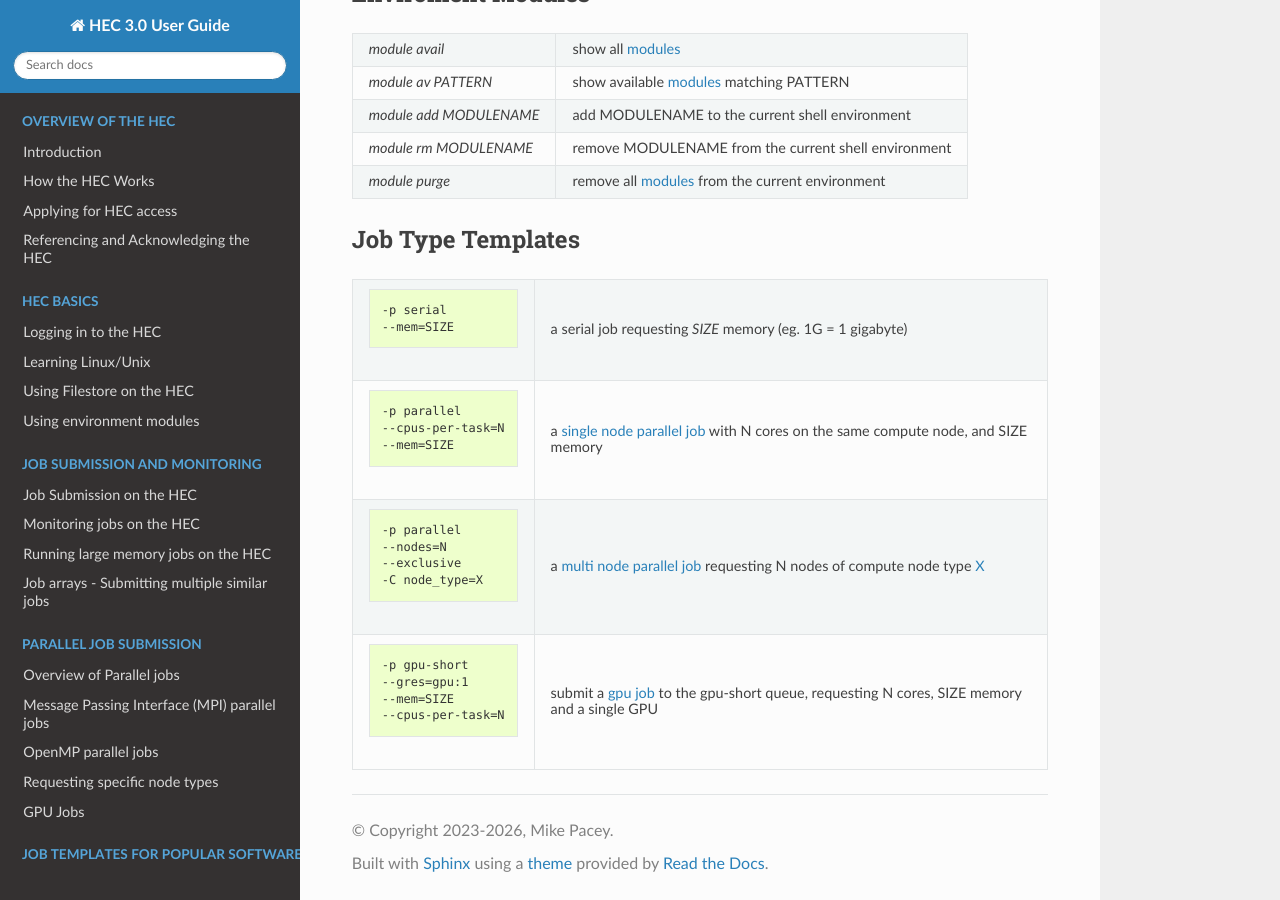
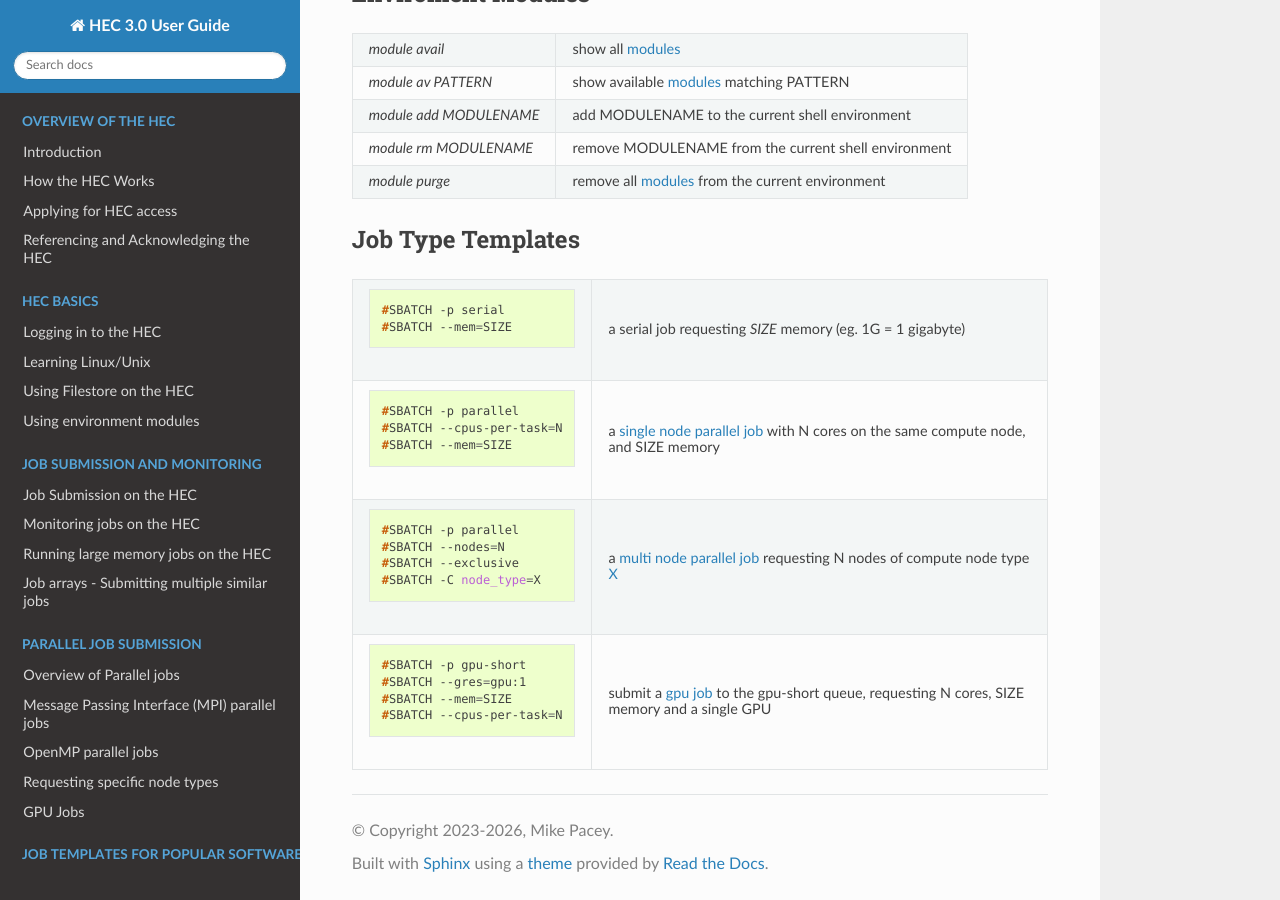
Before and after one commit to MikePacey/Lancaster-HEC, a Sphinx documentation site: the page built from docs/cheatsheet.rst, in a window 1280 px wide and 900 px high, scrolled down 1004 px. Built offline with Sphinx 7.4.7 and the Read the Docs theme 3.1.0, drawn with Linux system fonts in a browser that asks for light colours; formulas are drawn with MathJax 3.

```diff
--- a/docs/cheatsheet.rst
+++ b/docs/cheatsheet.rst
@@ -73,26 +73,26 @@ Job Type Templates
 
   * - .. code-block:: console
 
-         -p serial
-         --mem=SIZE
+         #SBATCH -p serial
+         #SBATCH --mem=SIZE
     - a :ref:`serial job<serial job>` requesting *SIZE* memory (eg. 1G = 1 gigabyte)
   * - .. code-block:: console
 
-         -p parallel
-         --cpus-per-task=N
-         --mem=SIZE
+         #SBATCH -p parallel
+         #SBATCH --cpus-per-task=N
+         #SBATCH --mem=SIZE
     -  a :ref:`single node parallel job<open mp>` with N cores on the same compute node, and SIZE memory
   * - .. code-block:: console
 
-         -p parallel
-         --nodes=N
-         --exclusive
-         -C node_type=X
+         #SBATCH -p parallel
+         #SBATCH --nodes=N
+         #SBATCH --exclusive
+         #SBATCH -C node_type=X
     - a :ref:`multi node parallel job<mpi jobs>` requesting N nodes of compute node type :ref:`X<node types>`
   * - .. code-block:: console
 
-         -p gpu-short
-         --gres=gpu:1
-         --mem=SIZE
-         --cpus-per-task=N
+         #SBATCH -p gpu-short
+         #SBATCH --gres=gpu:1
+         #SBATCH --mem=SIZE
+         #SBATCH --cpus-per-task=N
     - submit a :ref:`gpu job<gpu jobs>` to the gpu-short queue, requesting N cores, SIZE memory and a single GPU
```
